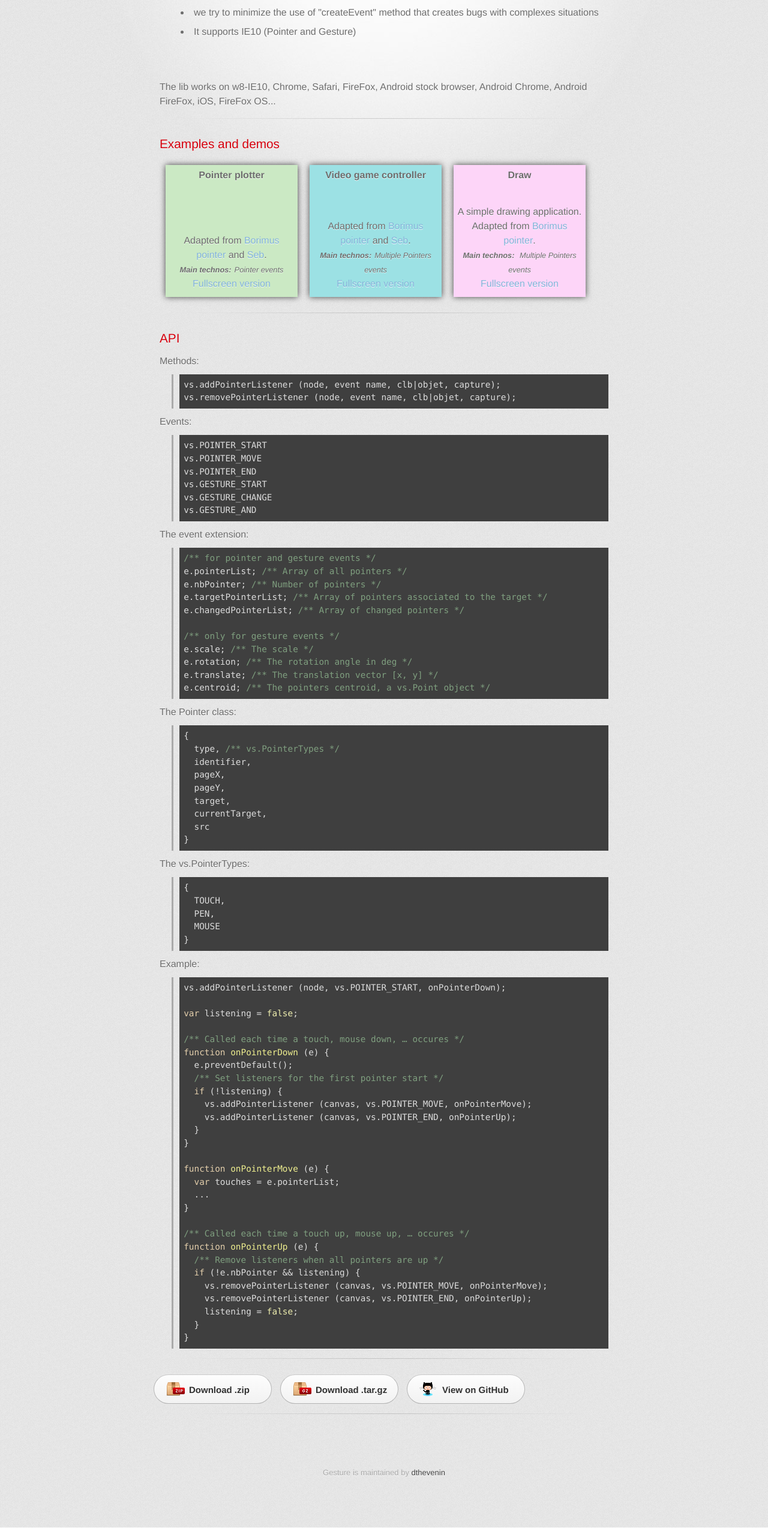
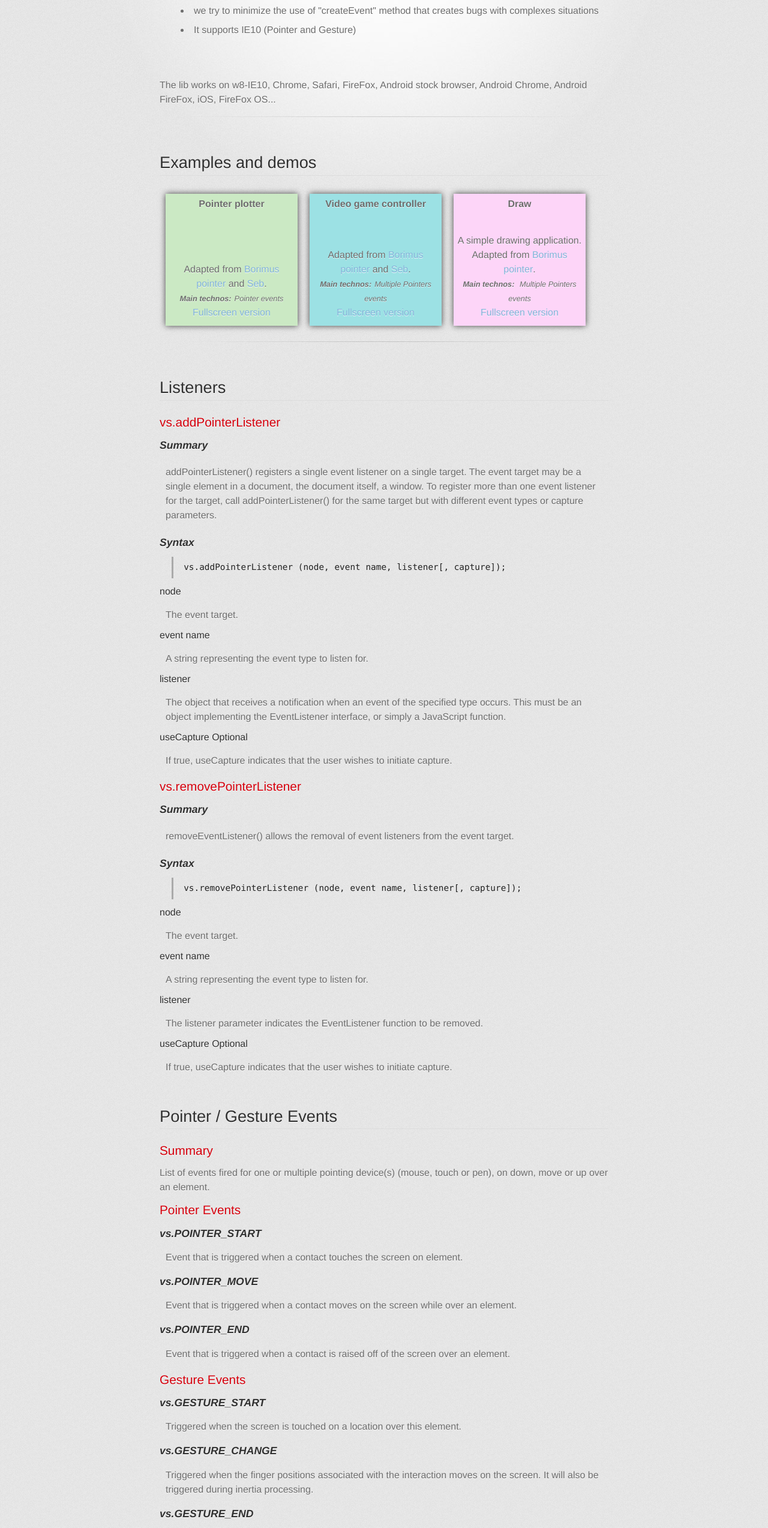
Before and after one commit to dthevenin/Gesture, a plain HTML site: page index.html in a window 1280 px wide. Shown: the part 250-2797 px from the top of the page at 60% size. Drawn offline with Linux system fonts and the light colour scheme; a web font is replaced by a local one.

Commit message:
Update API documentation

```diff
--- a/index.html
+++ b/index.html
@@ -9,7 +9,7 @@
     <link rel="stylesheet" type="text/css" href="stylesheets/stylesheet.css" media="screen" />
     <link rel="stylesheet" type="text/css" href="stylesheets/index.css" media="screen" />
     <link rel="stylesheet" type="text/css" href="stylesheets/bender.css" media="screen" />
-    <link rel="stylesheet" href="stylesheets/zenburn.css">
+    <link rel="stylesheet" href="stylesheets/vs.css">
 
     <title>Gesture.js by dthevenin</title>
   </head>
@@ -28,7 +28,7 @@
         <br>
 
         <section id="main_content">
-          <h3>Welcome to Gesture.js Page</h3>
+          <h1>Welcome to Gesture.js Page</h1>
            Gesture.js uniformizes pointer and gesture inputs across mobile and desktop browsers.
            The code comes from <a href="https://github.com/vinisketch/VSToolkit">ViniSketch Toolkit</a>
            and was influenced by Pointer.js from borismus and his <a href="http://smus.com/mouse-touch-pointer/">article</a>.
@@ -45,7 +45,7 @@
 
         <hr>
         <section id="main_content">
-          <h3>Examples and demos</h3>
+          <h2>Examples and demos</h2>
           <div class="tiles">
             <div class="text green">
               <span>Pointer plotter</span>
@@ -92,35 +92,119 @@
 
         <hr>
         <section id="main_content">
-         <h3>API</h3>
-         Methods:
-<pre><code class="javascript">vs.addPointerListener (node, event name, clb|objet, capture);
-vs.removePointerListener (node, event name, clb|objet, capture);
+         <h2>Listeners</h2>
+         <h3>vs.addPointerListener</h3>
+         <h4>Summary</h4>
+<p style="padding: 10px">addPointerListener() registers a single event listener on a single target.
+The event target may be a single element in a document, the document itself,
+a window.
+
+To register more than one event listener for the target, call
+addPointerListener() for the same target but with different event types or
+capture parameters.</p>
+         <h4>Syntax</h4>
+<pre><code class="javascript">vs.addPointerListener (node, event name, listener[, capture]);
 </code></pre>
+        <h5>node</h5>
+<p style="padding: 5px 10px">The event target.</p>
+        <h5>event name</h5>
+<p style="padding: 5px 10px">A string representing the event type to listen for.</p>
+        <h5>listener</h5>
+<p style="padding: 5px 10px">
+The object that receives a notification when an event of the specified type
+occurs. This must be an object implementing the EventListener interface, or
+simply a JavaScript function.</p>
+        <h5>useCapture Optional</h5>
+<p style="padding: 5px 10px">
+If true, useCapture indicates that the user wishes to initiate capture.</p>
 
-         Events:
-<pre><code class="javascript">vs.POINTER_START
-vs.POINTER_MOVE
-vs.POINTER_END
-vs.GESTURE_START
-vs.GESTURE_CHANGE
-vs.GESTURE_AND
+         <h3>vs.removePointerListener</h3>
+         <h4>Summary</h4>
+<p style="padding: 10px">removeEventListener() allows the removal of event listeners from the event target.</p>
+         <h4>Syntax</h4>
+<pre><code class="javascript">vs.removePointerListener (node, event name, listener[, capture]);
 </code></pre>
+        <h5>node</h5>
+<p style="padding: 5px 10px">The event target.</p>
+        <h5>event name</h5>
+<p style="padding: 5px 10px">A string representing the event type to listen for.</p>
+        <h5>listener</h5>
+<p style="padding: 5px 10px">The listener parameter indicates the EventListener function to be removed.</p>
+        <h5>useCapture Optional</h5>
+<p style="padding: 5px 10px">
+If true, useCapture indicates that the user wishes to initiate capture.</p>
 
-        The event extension:
-<pre><code class="javascript">/** for pointer and gesture events */
-e.pointerList; /** Array of all pointers */
-e.nbPointer; /** Number of pointers */
-e.targetPointerList; /** Array of pointers associated to the target */
-e.changedPointerList; /** Array of changed pointers */
+         <h2>Pointer / Gesture Events</h2>
+         <h3>Summary</h3>
+        List of events fired for one or multiple pointing device(s) (mouse, touch or pen), on down, move or up over an element.
+         <h3>Pointer Events</h3>
+        <h4>vs.POINTER_START</h4>
+<p style="padding: 5px 10px">
+Event that is triggered when a contact touches the screen on element.
+</p>
+        <h4>vs.POINTER_MOVE</h4>
+<p style="padding: 5px 10px">
+Event that is triggered when a contact moves on the screen while over an element.
+</p>
+        <h4>vs.POINTER_END</h4>
+<p style="padding: 5px 10px">
+Event that is triggered when a contact is raised off of the screen over an element.
+</p>
+         <h3>Gesture Events</h3>
+        <h4>vs.GESTURE_START</h4>
+<p style="padding: 5px 10px">
+Triggered when the screen is touched on a location over this element.
+</p>
+        <h4>vs.GESTURE_CHANGE</h4>
+<p style="padding: 5px 10px">
+Triggered when the finger positions associated with the interaction moves on the screen. It will also be triggered during inertia processing.
+</p>
+        <h4>vs.GESTURE_END</h4>
+<p style="padding: 5px 10px">
+This event fires when all associated contacts are removed from the surface, and any inertia related movements have stopped.
+</p>
+      <h2>Events Structure</h2>
+      <h3>PointerEvent</h3>
+      The PointerEvent class encapsulates information about a touch event.
+      <h4>Accessing Properties</h4>
+       <h5>pointerList</h5>
+<p style="padding: 5px 10px">
+A collection of Pointer objects representing all pointers.
+</p>
+       <h5>nbPointer</h5>
+<p style="padding: 5px 10px">Number of pointers</p>
+       <h5>targetPointerList</h5>
+<p style="padding: 5px 10px">
+A collection of Pointer objects representing all pointers associated with this target.
+</p>
+       <h5>changedPointerList</h5>
+<p style="padding: 5px 10px">
+A collection of Pointer objects representing all pointers that changed in
+this event.</p>
+</code></pre>
+        <h3>GestureEvent</h3>
+       The GestureEvent class encapsulates information about a multi-touch gesture.
+       GestureEvent is a PointerEvent with more high level information related
+       to the gesture.
+       <h4>Accessing Properties</h4>
+       <h5>scale</h5>
+<p style="padding: 5px 10px">
+The distance between two fingers since the start of an event, as a multiplier of the initial distance.
+</p>
+       <h5>rotation</h5>
+<p style="padding: 5px 10px">
+The delta rotation since the start of an event, in degrees, where clockwise is positive and counter-clockwise is negative.
+</p>
+       <h5>translate</h5>
+<p style="padding: 5px 10px">
+The delta translation since the start of an event. This is a vector [x, y]
+</p>
+       <h5>centroid</h5>
+<p style="padding: 5px 10px">
+The centroid is the geometric center of the pointers position. Type: vs.Point object
+</p>
 
-/** only for gesture events */
-e.scale; /** The scale */
-e.rotation; /** The rotation angle in deg */
-e.translate; /** The translation vector [x, y] */
-e.centroid; /** The pointers centroid, a vs.Point object */
-</code></pre>
-
+        <h3>Pointer Object</h3>
         The Pointer class:
 <pre><code class="javascript">{
   type, /** vs.PointerTypes */
@@ -133,7 +217,7 @@ e.centroid; /** The pointers centroid, a vs.Point object */
 }
 </code></pre>
 
-        The vs.PointerTypes:
+        <h3>vs.PointerTypes</h3>
 <pre><code class="javascript">{
   TOUCH,
   PEN,
@@ -141,7 +225,7 @@ e.centroid; /** The pointers centroid, a vs.Point object */
 }
 </code></pre>
 
-        Example:
+        <h2>Example</h2>
 <pre><code class="javascript">vs.addPointerListener (node, vs.POINTER_START, onPointerDown);
 
 var listening = false;
@@ -183,7 +267,7 @@ function onPointerUp (e) {
 
         <hr>
         <footer>
-          Gesture is maintained by <a href="https://github.com/dthevenin">dthevenin</a><br>
+          Gesture is maintained by <a href="http://dthevenin.github.com/">dthevenin</a><br>
         </footer>
 
 
```
